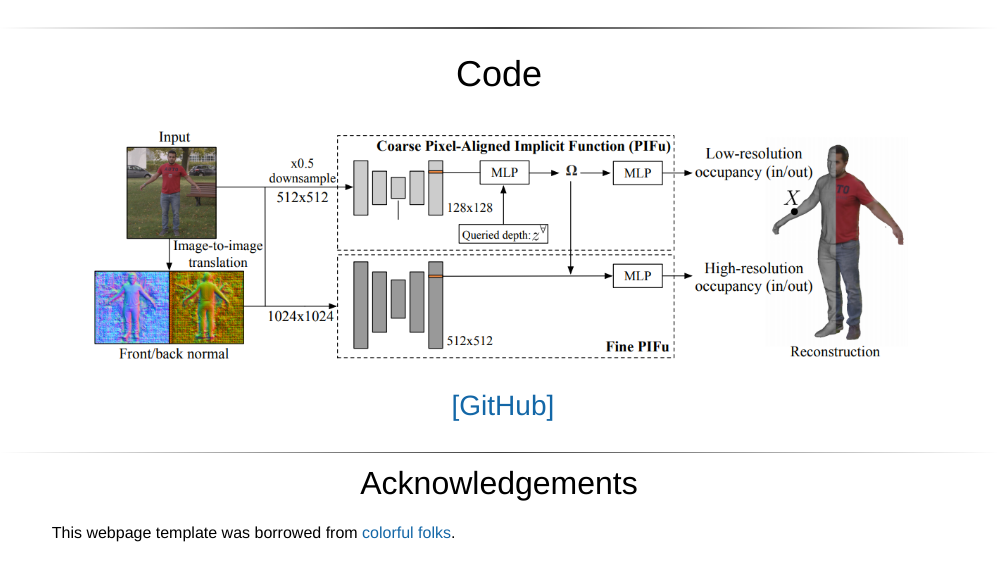
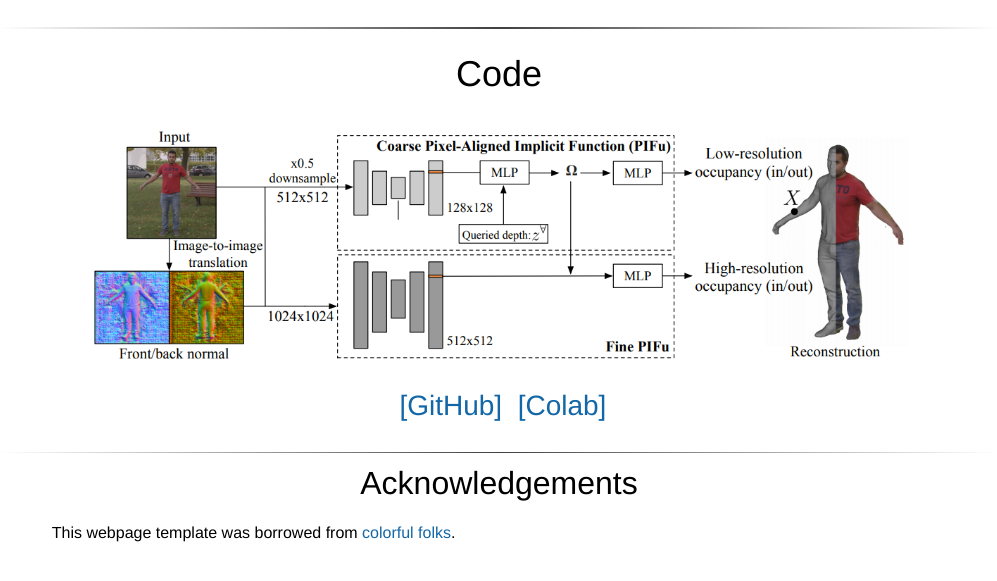
Before and after one commit to shunsukesaito/PIFuHD, a plain HTML site: page index.html in a window 1280 px wide. Shown: the part 3500-4081 px from the top of the page, without its empty margins (141-1138 px from the left). Drawn offline with Linux system fonts and the light colour scheme; a script that the page names is missing.

Commit message:
minor update

```diff
--- a/index.html
+++ b/index.html
@@ -315,6 +315,7 @@
             <table align=center width=800px>
               <tr><center> <br>
                 <span style="font-size:28px">&nbsp;<a href='https://github.com/facebookresearch/pifuhd'>[GitHub]</a>
+                <span style="font-size:28px">&nbsp;<a href='https://colab.research.google.com/drive/11z58bl3meSzo6kFqkahMa35G5jmh2Wgt'>[Colab]</a>
 
                 <span style="font-size:28px"></a></span>
               <br>
```
